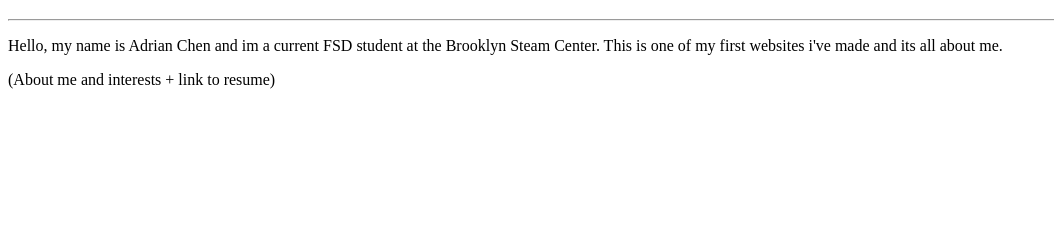
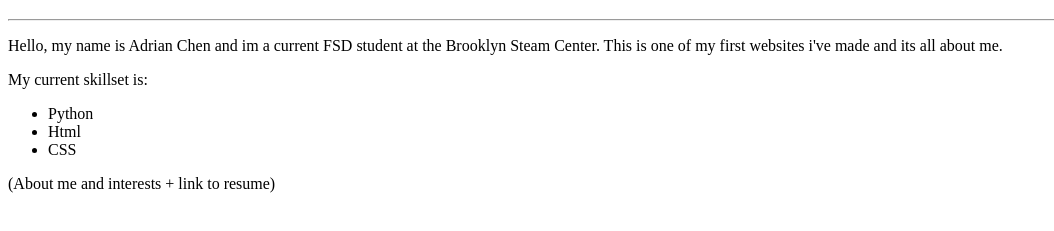
Before and after one commit to AdrianC167/AdrianC167.github.io, a plain HTML site: page index.html in a window 1280 px wide. Shown: the part 87-318 px from the top of the page, without its empty margins (0-1054 px from the left). Drawn offline with Linux system fonts and the light colour scheme.

Commit message:
added more content and fixed links

```diff
--- a/index.html
+++ b/index.html
@@ -12,7 +12,14 @@
 <a href="Contact-info.html">Contact Me</a>
  <h1>Welcome to my personal website</h1>
  <hr>
-<p>Hello, my name is Adrian Chen and im a current FSD student at the Brooklyn Steam Center. This is one of my first websites i've made and its all about me.</p>
+<p>Hello, my name is Adrian Chen and im a current FSD student at the Brooklyn Steam Center.
+    This is one of my first websites i've made and its all about me.</p>
+<p>My current skillset is: <br> </p>
+<ul>
+    <li>Python</li>
+    <li>Html</li>
+    <li>CSS</li>
+</ul>
 <p>(About me and interests + link to resume)</p>
 </body>
 </html>
```
Also changed, not shown: Contact-info.html (+3 -1 lines), Projects.html (+4 -1 lines).
